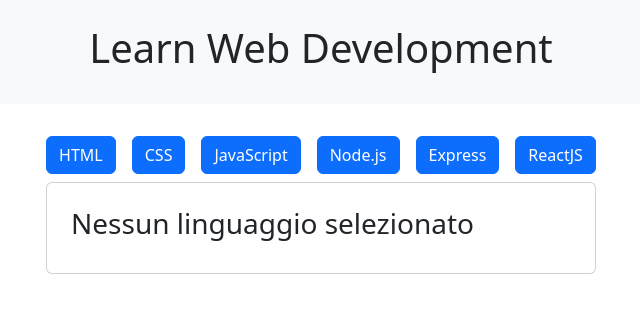
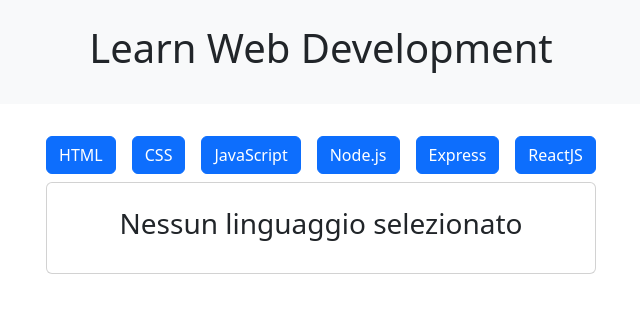
Before and after one commit to Melrizzuto/react-use-state, a React (Vite) app: page / in a window 1280 px wide. Shown: the top 312 px of the page, without its empty margins (319-959 px from the left). Built offline with nearby package versions, Linux system fonts and the light colour scheme.

Commit message:
added class text center to h3 of sectionInfoCode jsx

```diff
--- a/src/components/SectionInfoCode.jsx
+++ b/src/components/SectionInfoCode.jsx
@@ -7,7 +7,7 @@
                     <p>{activeLang.description}</p>
                 </>
             ) : (
-                <h3>Nessun linguaggio selezionato</h3>
+                <h3 className="text-center">Nessun linguaggio selezionato</h3>
             )}
         </div>
     );
```
